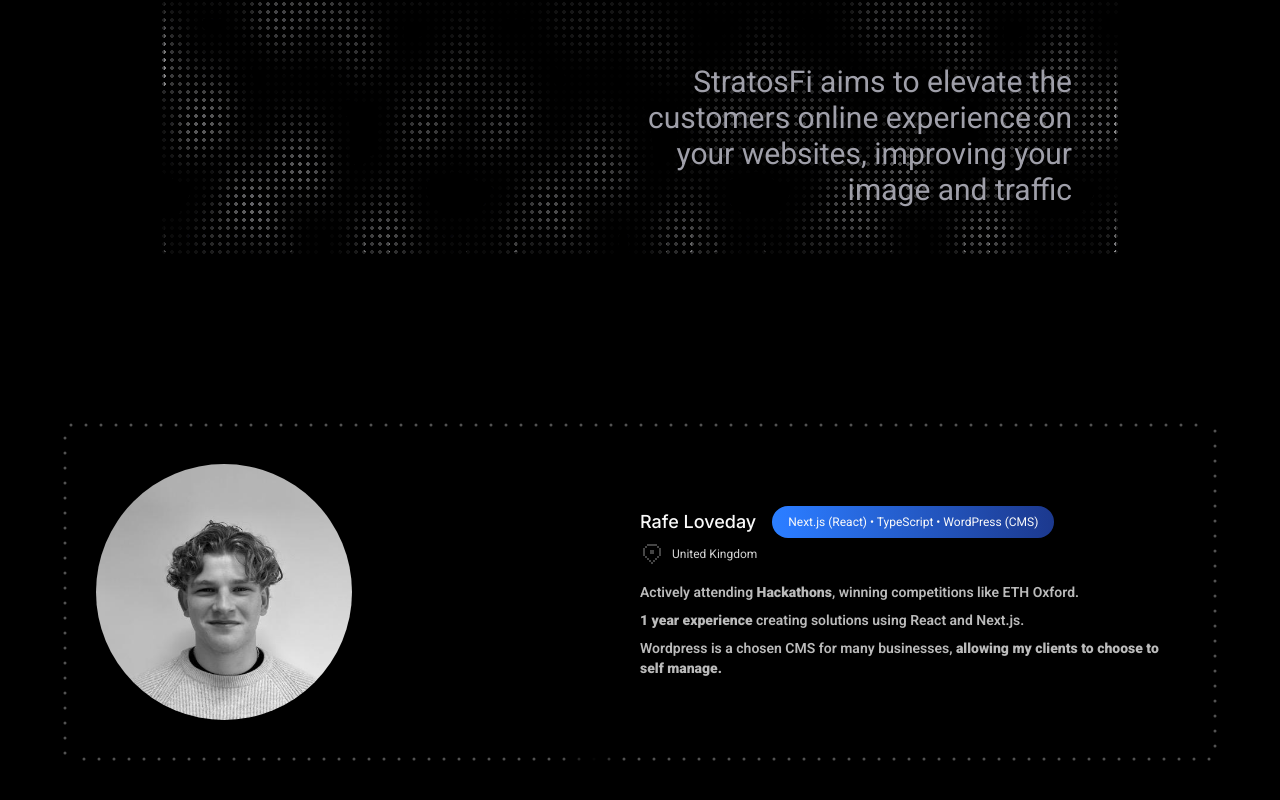
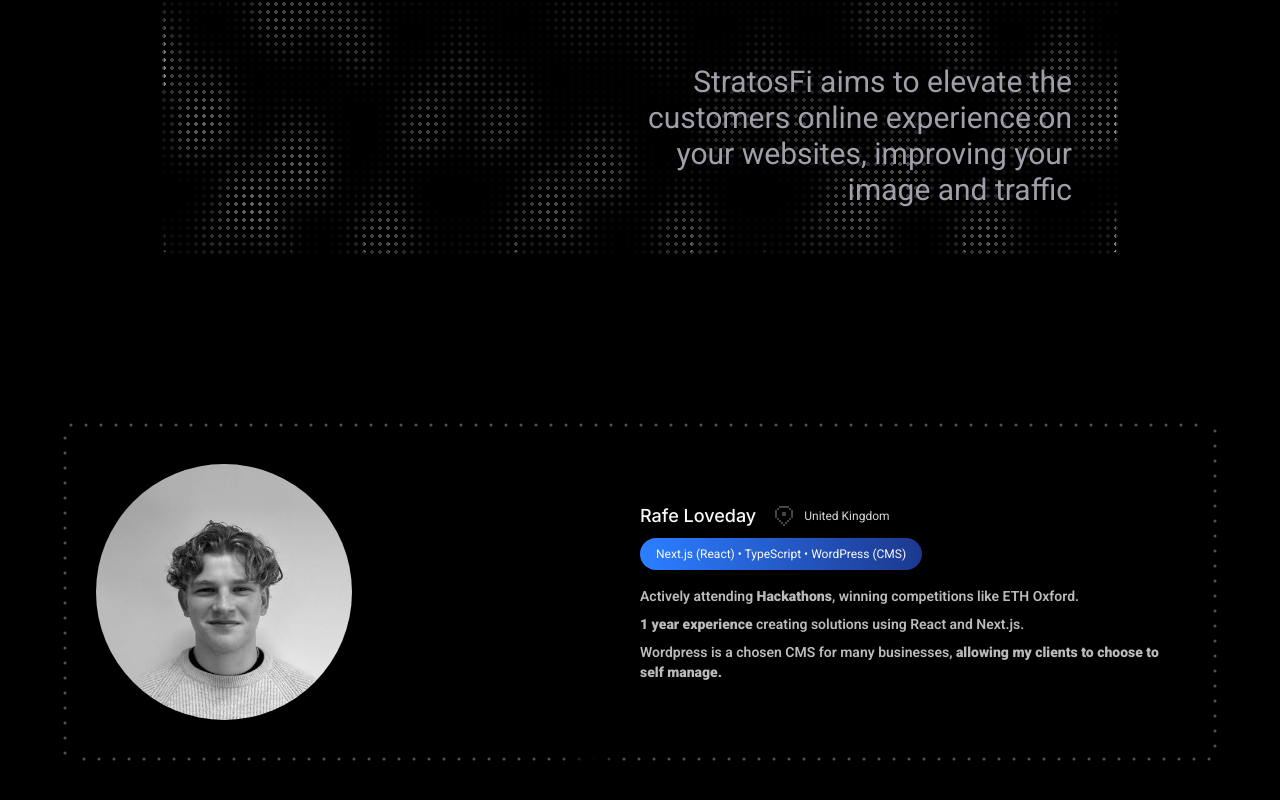
Before and after one commit to Rafelvdy/Portfolio, a Next.js app: page / in a window 1280 px wide. Shown: the part 504-1304 px from the top of the page. Built offline with nearby package versions, Linux system fonts and the light colour scheme.

Commit message:
Add text-xxs CSS variable for improved typography in About section; adjust layout for better alignment and readability

```diff
--- a/app/globals.css
+++ b/app/globals.css
@@ -42,6 +42,7 @@
   --radius-md: calc(var(--radius) - 2px);
   --radius-lg: var(--radius);
   --radius-xl: calc(var(--radius) + 4px);
+  --text-xxs: 0.625rem;
 }
 
 :root {
--- a/components/sections/About.tsx
+++ b/components/sections/About.tsx
@@ -4,7 +4,7 @@
 export default function About() {
   return (
     <section className="w-full bg-background py-16 md:py-24 lg:py-32">
-      <AnimatedDottedBorder className="container mx-auto px-4 sm:px-6 lg:px-8 lg:max-w-6xl max-w-[90vw] text-neutral-600 rounded-lg p-10 hover:scale-105 transition-all duration-300">
+      <AnimatedDottedBorder className="container mx-auto px-4 sm:px-6 lg:px-8 xl:max-w-6xl max-w-[90vw] text-neutral-600 rounded-lg p-10 hover:scale-105 transition-all duration-300">
         <div className="grid grid-cols-1 md:grid-cols-2 items-center gap-8 md:gap-0">
           <div className="flex justify-center md:justify-start">
             <div className="relative w-48 h-48 sm:w-48 sm:h-48 md:w-56 md:h-56 lg:w-64 lg:h-64">
@@ -18,16 +18,18 @@
             </div>
           </div>
           <div className="flex flex-col gap-4 items-center md:items-start">
-            <div className="flex flex-col gap-1 items-center md:items-start">
-              <div className="flex flex-row items-center flex-wrap justify-center md:justify-start gap-4">
-                  <h2 className="font-inter text-sm sm:text-md md:text-lg font-medium text-foreground">Rafe Loveday</h2>
-                  <div className="font-roboto text-xs sm:text-xs md:text-xs inline-flex items-center px-4 py-2 rounded-full bg-linear-to-r from-blue-500 from- via-blue-900 via-100% w-fit select-none text-foreground">
-                      <p>Next.js (React) • TypeScript • WordPress (CMS)</p>
-                  </div>
+            <div className="flex flex-col gap-2 items-center md:items-start w-full">
+              <div className="flex flex-row flex-wrap items-center justify-center md:justify-start gap-4">
+                <h2 className="font-inter text-sm sm:text-md md:text-lg font-medium text-foreground">
+                  Rafe Loveday
+                </h2>
+                <div className="flex flex-row items-center gap-2 opacity-85">
+                  <svg xmlns="http://www.w3.org/2000/svg" width="24" height="24" viewBox="0 0 24 24"><path fill="currentColor" d="M7 2h10v2H7zM5 6V4h2v2zm0 8H3V6h2zm2 2H5v-2h2zm2 2H7v-2h2zm2 2H9v-2h2zm2 0v2h-2v-2zm2-2v2h-2v-2zm2-2v2h-2v-2zm2-2v2h-2v-2zm0-8h2v8h-2zm0 0V4h-2v2zm-5 2h-4v4h4z"/></svg>
+                  <p className="font-roboto text-xs sm:text-xs md:text-md text-foreground">United Kingdom</p>
+                </div>
               </div>
-              <div className="flex flex-row items-center justify-center md:justify-start gap-2 opacity-85">
-                <svg xmlns="http://www.w3.org/2000/svg" width="24" height="24" viewBox="0 0 24 24"><path fill="currentColor" d="M7 2h10v2H7zM5 6V4h2v2zm0 8H3V6h2zm2 2H5v-2h2zm2 2H7v-2h2zm2 2H9v-2h2zm2 0v2h-2v-2zm2-2v2h-2v-2zm2-2v2h-2v-2zm2-2v2h-2v-2zm0-8h2v8h-2zm0 0V4h-2v2zm-5 2h-4v4h4z"/></svg>
-                <p className="font-roboto text-xs sm:text-xs md:text-md text-foreground">United Kingdom</p>
+              <div className="font-roboto text-xxs sm:text-xs md:text-xs inline-flex items-center px-4 py-2 rounded-full bg-linear-to-r from-blue-500 from- via-blue-900 via-100% w-fit select-none text-foreground text-center">
+                <p>Next.js (React) • TypeScript • WordPress (CMS)</p>
               </div>
             </div>
             <div className="flex flex-col gap-2 font-roboto text-sm sm:text-md md:text-md text-foreground opacity-75 font-semibold text-center md:text-left">
```
